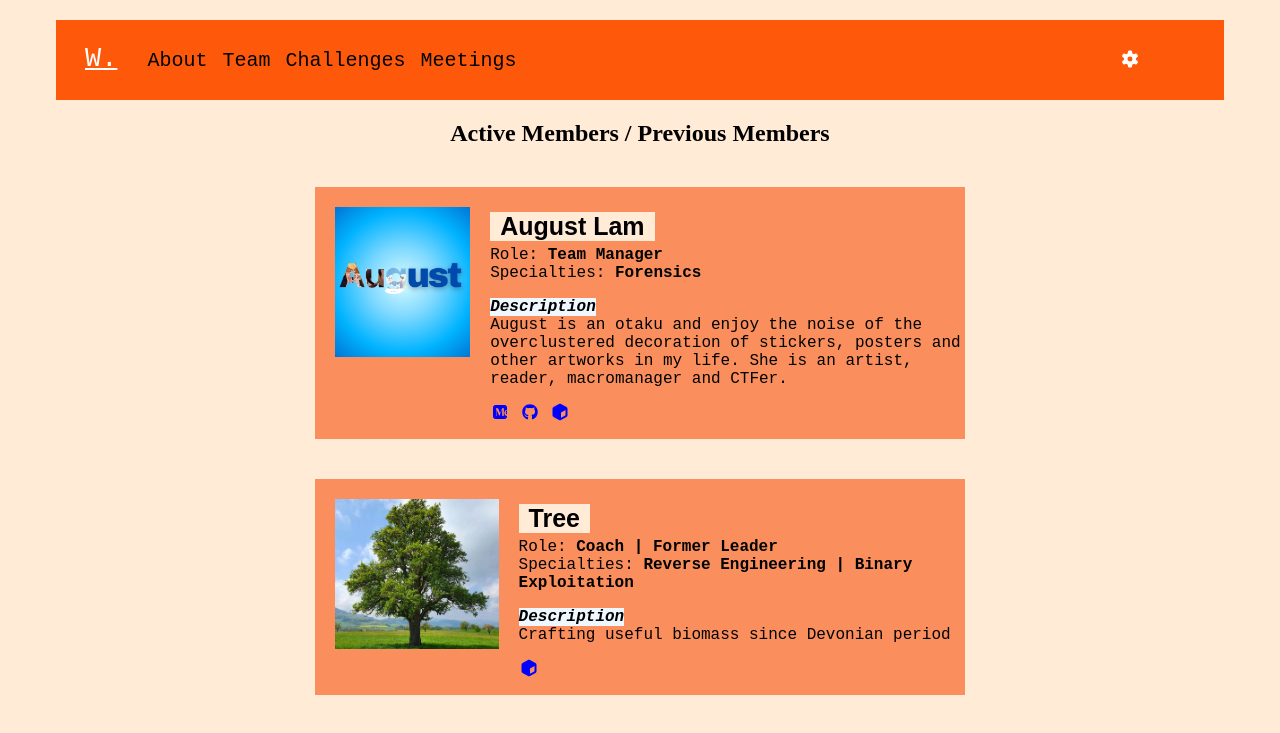
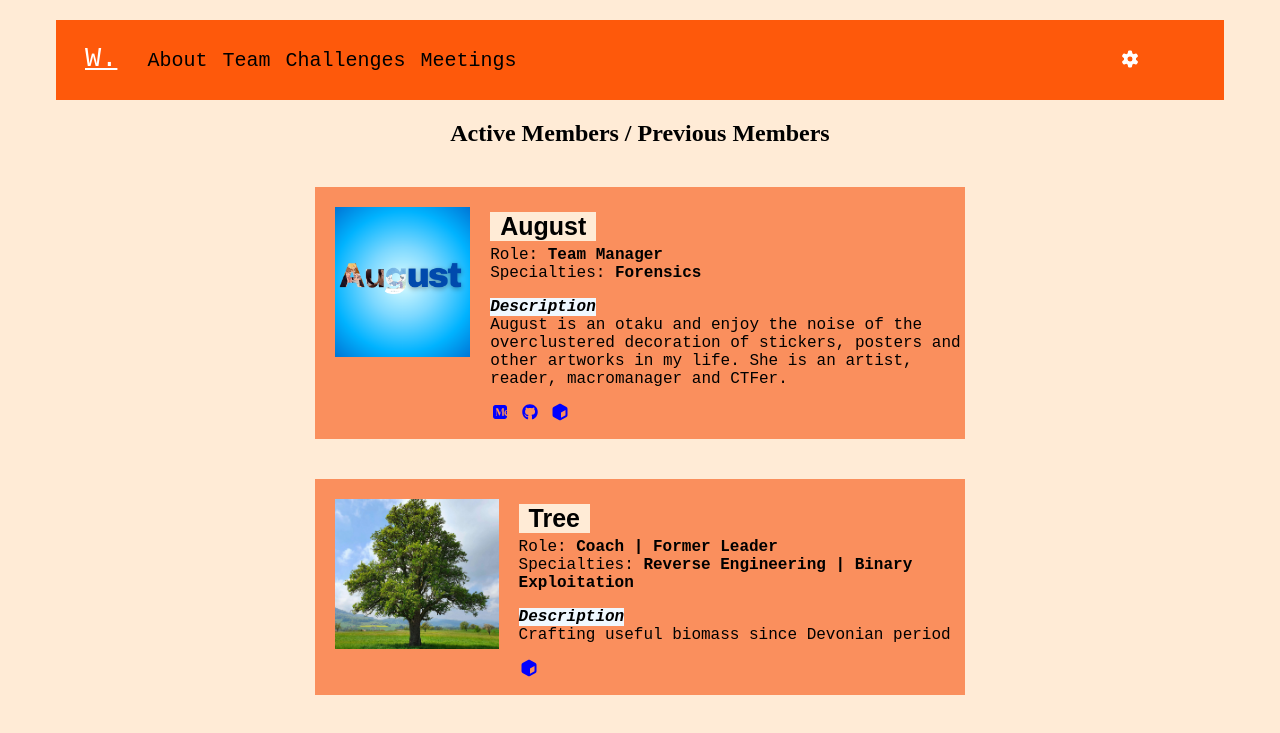
Before and after one commit to Longisrealll/cyberSecProj, a React (Vite) app in the folder wangara/: page /members in a window 1280 px wide. Shown: the top 733 px of the page. Built offline with nearby package versions, Linux system fonts and the light colour scheme; a web font is replaced by a local one.

Commit message:
change name

```diff
--- a/wangara/src/AllPages/MemberList.jsx
+++ b/wangara/src/AllPages/MemberList.jsx
@@ -26,7 +26,7 @@ export function MemberList({mode, setMode}){
                     <img src={(blueOne)?august2:august1} alt="Data not av"></img>
                 </div>
                 <div>
-                    <h3>August Lam</h3>
+                    <h3>August</h3>
                     <p className="role">Role: <b>Team Manager</b></p>
                     <p className="role">Specialties: <b>Forensics</b></p>
                     <p className="desc">Description</p>
```
